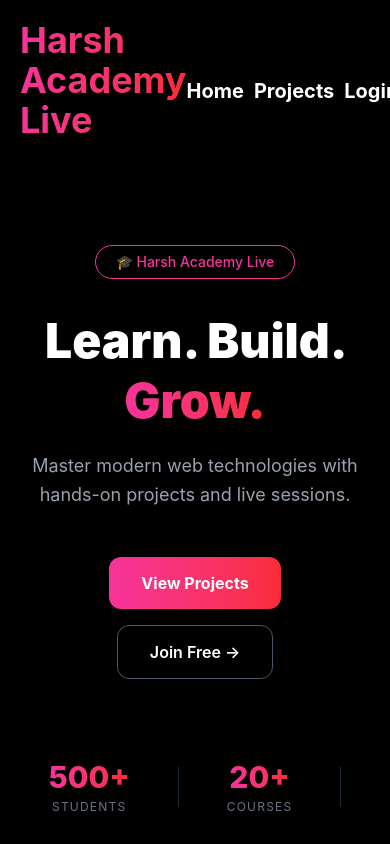
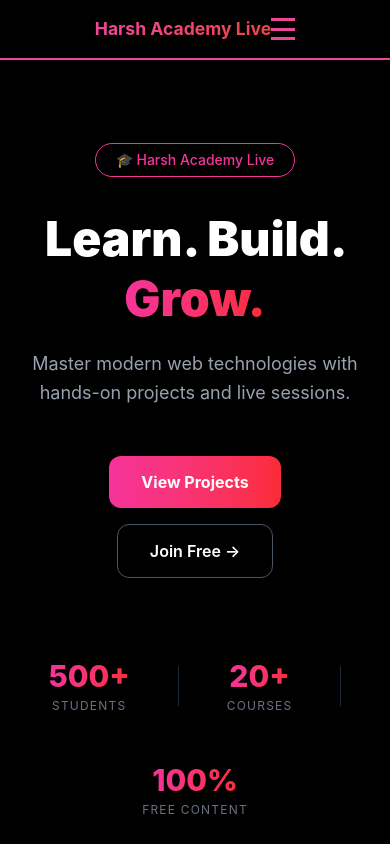
Before and after one commit to harsh-suman5/testing_website, a React (Vite) app: page / in a window 390 px wide. Shown: the top 844 px of the page. Built offline with nearby package versions, Linux system fonts and the light colour scheme; no server answers.

Commit message:
navbar is changed in mobile version

```diff
--- /dev/null
+++ b/src/components/navbar.css
@@ -0,0 +1,185 @@
+/* Navbar Styles */
+.navbar {
+  background-color: #000;
+  padding: 1rem 0;
+  position: sticky;
+  top: 0;
+  z-index: 1000;
+}
+
+.navbar-container {
+  max-width: 1200px;
+  margin: 0 auto;
+  padding: 0 1rem;
+  display: flex;
+  justify-content: space-between;
+  align-items: center;
+}
+
+.navbar-title {
+  font-size: 1.75rem;
+  font-weight: bold;
+  background: linear-gradient(to right, #ec4899, #ef4444);
+  -webkit-background-clip: text;
+  -webkit-text-fill-color: transparent;
+  background-clip: text;
+  margin: 0;
+}
+
+/* Desktop Navigation */
+.navlist {
+  list-style: none;
+  display: flex;
+  gap: 2rem;
+  margin: 0;
+  padding: 0;
+  align-items: center;
+}
+
+.navlist li a {
+  color: #fff;
+  text-decoration: none;
+  font-size: 1rem;
+  font-weight: 600;
+  transition: color 0.3s ease;
+}
+
+.navlist li a:hover {
+  color: #ec4899;
+}
+
+.logout-btn {
+  background: none;
+  border: none;
+  color: #fff;
+  font-size: 1rem;
+  font-weight: 600;
+  cursor: pointer;
+  transition: color 0.3s ease;
+}
+
+.logout-btn:hover {
+  color: #ec4899;
+}
+
+/* Hamburger Menu */
+.hamburger {
+  display: none;
+  flex-direction: column;
+  background: none;
+  border: none;
+  cursor: pointer;
+  z-index: 1001;
+  gap: 0.4rem;
+}
+
+.hamburger-line {
+  width: 1.5rem;
+  height: 0.2rem;
+  background-color: #ec4899;
+  transition: all 0.3s ease;
+  display: block;
+}
+
+/* Mobile Menu */
+.mobile-menu {
+  display: none;
+  position: absolute;
+  top: 100%;
+  left: 0;
+  right: 0;
+  background-color: #000;
+  border-bottom: 2px solid #ec4899;
+  max-height: 0;
+  overflow: hidden;
+  transition: max-height 0.3s ease;
+}
+
+.mobile-menu.open {
+  max-height: 300px;
+}
+
+.mobile-menu ul {
+  list-style: none;
+  padding: 1rem 0;
+  margin: 0;
+  display: flex;
+  flex-direction: column;
+}
+
+.mobile-menu li {
+  padding: 0.75rem 1rem;
+  border-bottom: 1px solid #333;
+}
+
+.mobile-menu li:last-child {
+  border-bottom: none;
+}
+
+.mobile-menu li a {
+  color: #fff;
+  text-decoration: none;
+  font-size: 1rem;
+  font-weight: 600;
+  display: block;
+}
+
+.mobile-menu li a:hover {
+  color: #ec4899;
+}
+
+.logout-btn-mobile {
+  background: none;
+  border: none;
+  color: #fff;
+  font-size: 1rem;
+  font-weight: 600;
+  cursor: pointer;
+  width: 100%;
+  text-align: left;
+  transition: color 0.3s ease;
+}
+
+.logout-btn-mobile:hover {
+  color: #ec4899;
+}
+
+/* Responsive Design */
+@media (max-width: 768px) {
+  .navbar-container {
+    padding: 0 1rem;
+  }
+
+  .navbar-title {
+    font-size: 1.3rem;
+  }
+
+  /* Hide desktop navigation on mobile */
+  .navlist {
+    display: none;
+  }
+
+  /* Show hamburger menu on mobile */
+  .hamburger {
+    display: flex;
+  }
+
+  /* Show mobile menu on mobile */
+  .mobile-menu {
+    display: block;
+  }
+
+  .navbar {
+    position: relative;
+  }
+}
+
+@media (max-width: 480px) {
+  .navbar-title {
+    font-size: 1.1rem;
+  }
+
+  .mobile-menu.open {
+    max-height: 350px;
+  }
+}
--- a/src/components/navbar.jsx
+++ b/src/components/navbar.jsx
@@ -1,8 +1,10 @@
 import React, { useState } from 'react'
 import { useNavigate } from 'react-router-dom'
+import './navbar.css'
 
 const Navbar = () => {
   const navigate = useNavigate()
+  const [isMenuOpen, setIsMenuOpen] = useState(false)
 
   // Read login state from localStorage
   const [isLoggedIn, setIsLoggedIn] = useState(
@@ -16,16 +18,31 @@ const Navbar = () => {
     window.location.href = '/'
   }
 
+  const toggleMenu = () => {
+    setIsMenuOpen(!isMenuOpen)
+  }
+
+  const closeMenu = () => {
+    setIsMenuOpen(false)
+  }
+
   return (
     <>
-    <div className="navbar text-4xl font-bold bg-black ">
-        <div>
-          <h1 className='text-4xl font-bold bg-linear-to-r from-pink-500 to-red-500 bg-clip-text text-transparent'>
+    <div className="navbar">
+        <div className="navbar-container">
+          <h1 className='navbar-title'>
             Harsh Academy Live
           </h1>
-        </div>
-        <div>
-          <ul id='navlist'>
+
+          {/* Hamburger Menu Icon */}
+          <button className="hamburger" onClick={toggleMenu}>
+            <span className={`hamburger-line ${isMenuOpen ? 'open' : ''}`}></span>
+            <span className={`hamburger-line ${isMenuOpen ? 'open' : ''}`}></span>
+            <span className={`hamburger-line ${isMenuOpen ? 'open' : ''}`}></span>
+          </button>
+
+          {/* Desktop Navigation */}
+          <ul className='navlist'>
             <li><a href="/">Home</a></li>
             <li><a href="/projects">Projects</a></li>
 
@@ -34,7 +51,7 @@ const Navbar = () => {
               <li>
                 <button
                   onClick={handleLogout}
-                  style={{ background: 'none', border: 'none', cursor: 'pointer', color: 'white', fontSize: '1rem', fontWeight: '600' }}
+                  className='logout-btn'
                 >
                   Logout
                 </button>
@@ -42,7 +59,31 @@ const Navbar = () => {
             ) : (
               <li><a href="/login">Login</a></li>
             )}
+          </ul>
+        </div>
 
+        {/* Mobile Navigation Menu */}
+        <div className={`mobile-menu ${isMenuOpen ? 'open' : ''}`}>
+          <ul>
+            <li><a href="/" onClick={closeMenu}>Home</a></li>
+            <li><a href="/projects" onClick={closeMenu}>Projects</a></li>
+
+            {/* Show Logout if logged in, else show Login */}
+            {isLoggedIn ? (
+              <li>
+                <button
+                  onClick={() => {
+                    handleLogout()
+                    closeMenu()
+                  }}
+                  className='logout-btn-mobile'
+                >
+                  Logout
+                </button>
+              </li>
+            ) : (
+              <li><a href="/login" onClick={closeMenu}>Login</a></li>
+            )}
           </ul>
         </div>
     </div>
```
